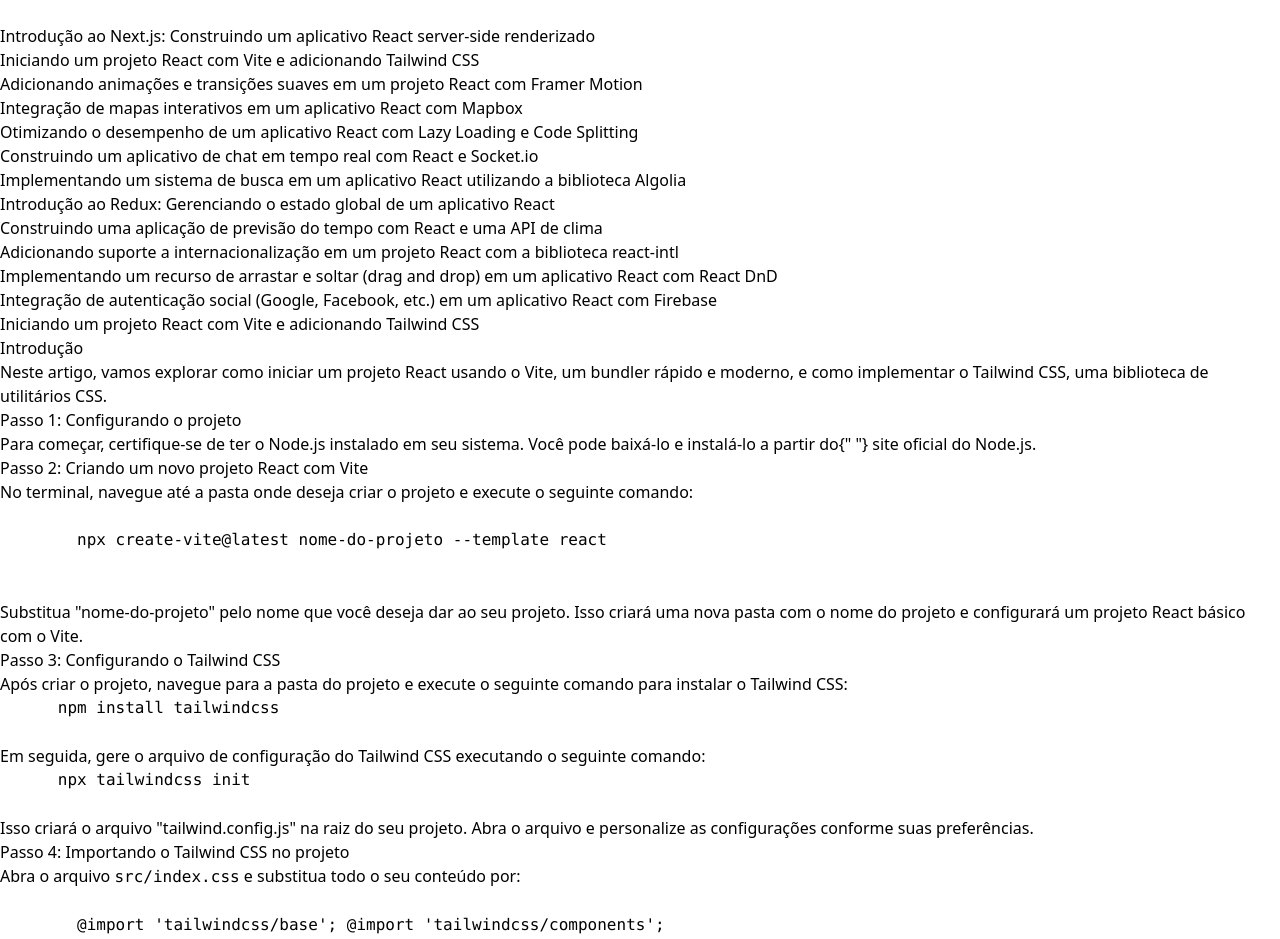
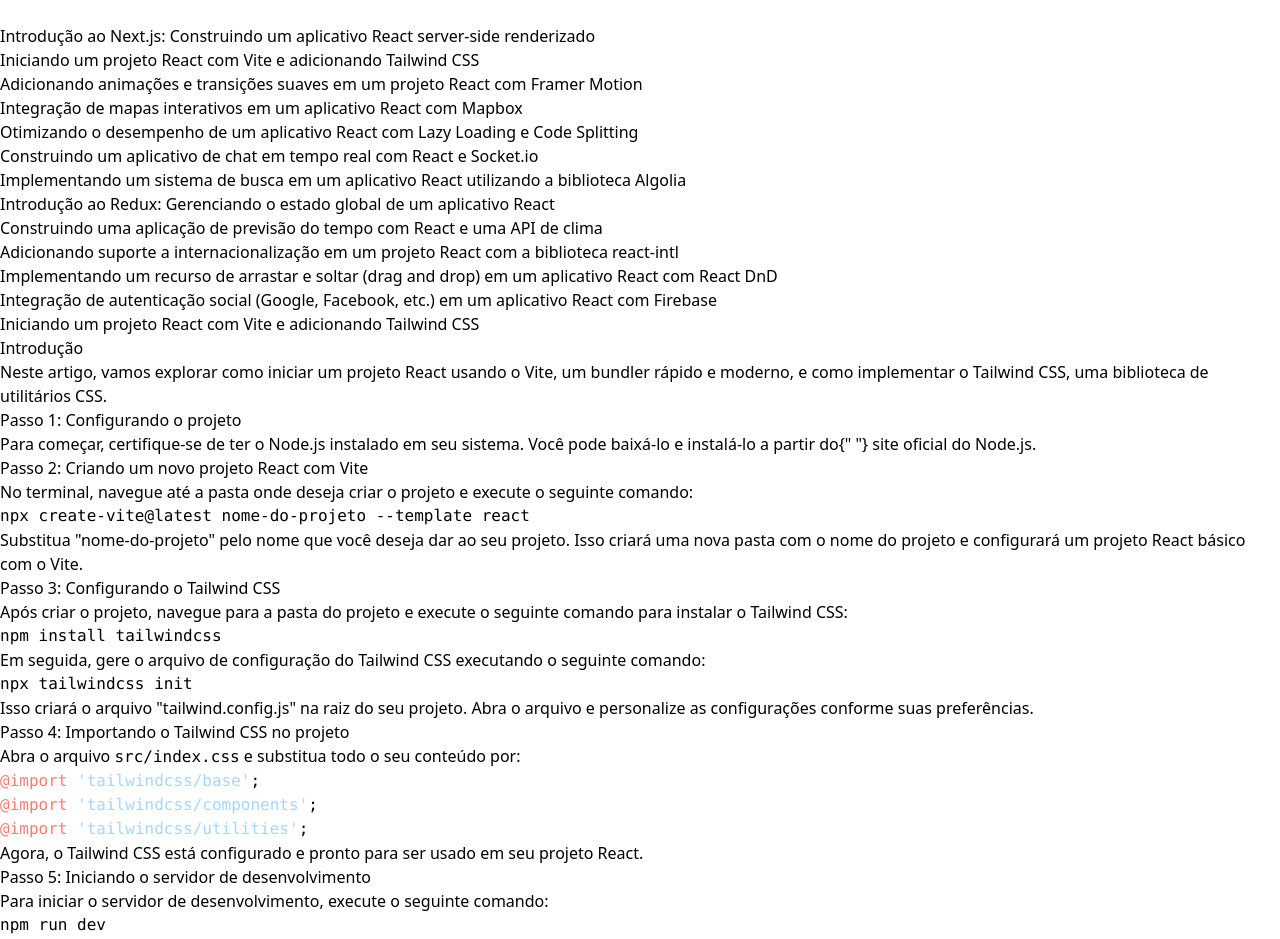
Before and after one commit to refusado/content-editor-reactjs, a React (Vite) app: page / in a window 1280 px wide. Shown: the top 939 px of the page. Built offline with nearby package versions, Linux system fonts and the light colour scheme.

Commit message:
adds block code highlight sintaxe

```diff
--- a/package.json
+++ b/package.json
@@ -10,9 +10,12 @@
     "preview": "vite preview"
   },
   "dependencies": {
+    "@tiptap/extension-code-block-lowlight": "^2.0.3",
     "@tiptap/pm": "^2.0.3",
     "@tiptap/react": "^2.0.3",
     "@tiptap/starter-kit": "^2.0.3",
+    "highlight.js": "^11.8.0",
+    "lowlight": "^2.9.0",
     "react": "^18.2.0",
     "react-dom": "^18.2.0"
   },
--- a/src/components/Editor.jsx
+++ b/src/components/Editor.jsx
@@ -4,21 +4,39 @@
 import StarterKit from "@tiptap/starter-kit";
 import { note } from "./note";
 
+import CodeBlockLowlight from "@tiptap/extension-code-block-lowlight";
+import { lowlight } from "lowlight";
+
+import xml from "highlight.js/lib/languages/xml"
+import css from "highlight.js/lib/languages/css"
+import js from "highlight.js/lib/languages/javascript"
+import bash from "highlight.js/lib/languages/bash"
+
+import 'highlight.js/styles/github-dark.css'
+
 export default function Editor() {
+  lowlight.registerLanguage('xml', xml);
+  lowlight.registerLanguage('css', css);
+  lowlight.registerLanguage('js', js);
+  lowlight.registerLanguage('bash', bash);
+
   const editor = useEditor({
     extensions: [
-      StarterKit
+      StarterKit,
+      CodeBlockLowlight.configure({
+        lowlight
+      })
     ],
     content: note,
     editorProps: {
       attributes: {
-        class: 'outline-none'
+        class: 'p-3 rounded-md focus:bg-zinc-100 focus:cursor-auto'
       }
     },
     injectCSS: false
   });
 
   return (
-    <EditorContent editor={ editor } className="prose w-full max-w-3xl min-w-none mx-auto mt-16 outline-0" />
+    <EditorContent editor={ editor } spellCheck="false" className="prose w-full max-w-3xl min-w-none mx-auto my-16 cursor-pointer" />
   );
 }
--- a/src/components/note.jsx
+++ b/src/components/note.jsx
@@ -22,11 +22,7 @@
       execute o seguinte comando:
     </p>
 
-    <pre class="w-0 min-w-full shadow-sm">
-      <code>
-        npx create-vite@latest nome-do-projeto --template react
-      </code>
-    </pre>
+    <pre class="w-0 min-w-full shadow-sm"><code class="language-bash">npx create-vite@latest nome-do-projeto --template react</code></pre>
 
     <p>
       Substitua "nome-do-projeto" pelo nome que você deseja dar ao seu
@@ -40,18 +36,14 @@
       o seguinte comando para instalar o Tailwind CSS:
     </p>
 
-    <pre class="w-0 min-w-full shadow-sm">
-      <code>npm install tailwindcss</code>
-    </pre>
+    <pre class="w-0 min-w-full shadow-sm"><code class="language-bash">npm install tailwindcss</code></pre>
 
     <p>
       Em seguida, gere o arquivo de configuração do Tailwind CSS
       executando o seguinte comando:
     </p>
 
-    <pre class="w-0 min-w-full shadow-sm">
-      <code>npx tailwindcss init</code>
-    </pre>
+    <pre class="w-0 min-w-full shadow-sm"><code class="language-bash">npx tailwindcss init</code></pre>
 
     <p>
       Isso criará o arquivo "tailwind.config.js" na raiz do seu
@@ -65,12 +57,9 @@
       conteúdo por:
     </p>
 
-    <pre class="w-0 min-w-full shadow-sm">
-      <code>
-        @import 'tailwindcss/base'; @import 'tailwindcss/components';
-        @import 'tailwindcss/utilities';
-      </code>
-    </pre>
+    <pre class="w-0 min-w-full shadow-sm"><code class="language-css">@import 'tailwindcss/base';
+@import 'tailwindcss/components';
+@import 'tailwindcss/utilities';</code></pre>
 
     <p>
       Agora, o Tailwind CSS está configurado e pronto para ser usado
@@ -83,9 +72,7 @@
       comando:
     </p>
 
-    <pre class="w-0 min-w-full shadow-sm">
-      <code>npm run dev</code>
-    </pre>
+    <pre class="w-0 min-w-full shadow-sm"><code class="language-bash">npm run dev</code></pre>
 
     <p>
       Isso iniciará o servidor de desenvolvimento do Vite e seu
```
Also changed, not shown: 1 other file (tests, documents, lock files or other folders).
